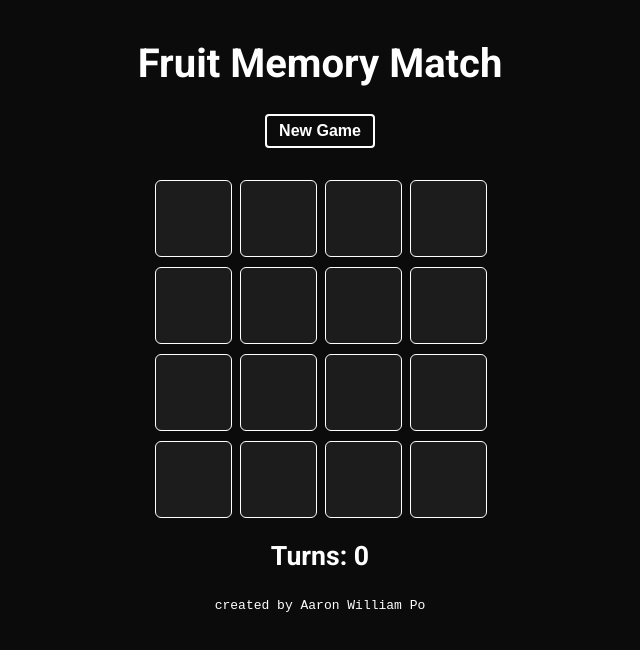
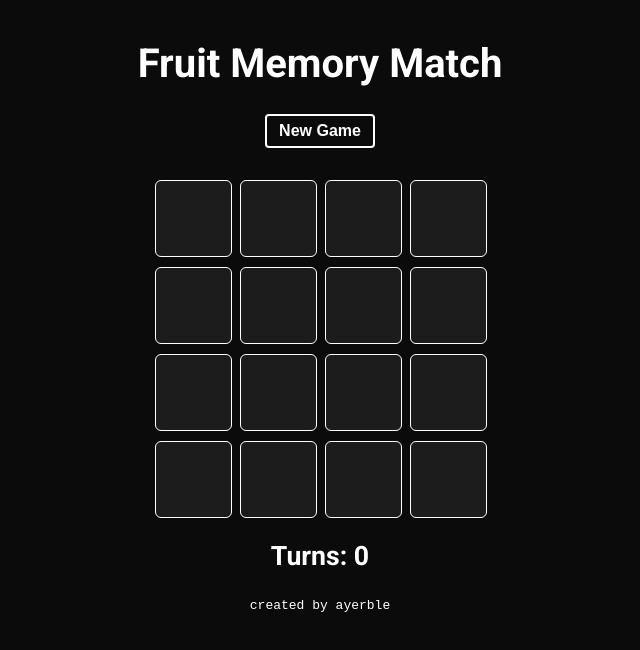
Before and after one commit to aaronpo97/guessing-game, a React (Vite) app: page / in a window 1280 px wide. Shown: the top 650 px of the page, without its empty margins (320-960 px from the left). Built offline with nearby package versions, Linux system fonts and the light colour scheme.

Commit message:
Update App.tsx

```diff
--- a/src/App.tsx
+++ b/src/App.tsx
@@ -101,7 +101,7 @@ const App = (): JSX.Element => {
         </div>
       </main>
       <footer>
-        <code>created by Aaron William Po</code>
+        <code>created by ayerble</code>
       </footer>
     </div>
   );
```
